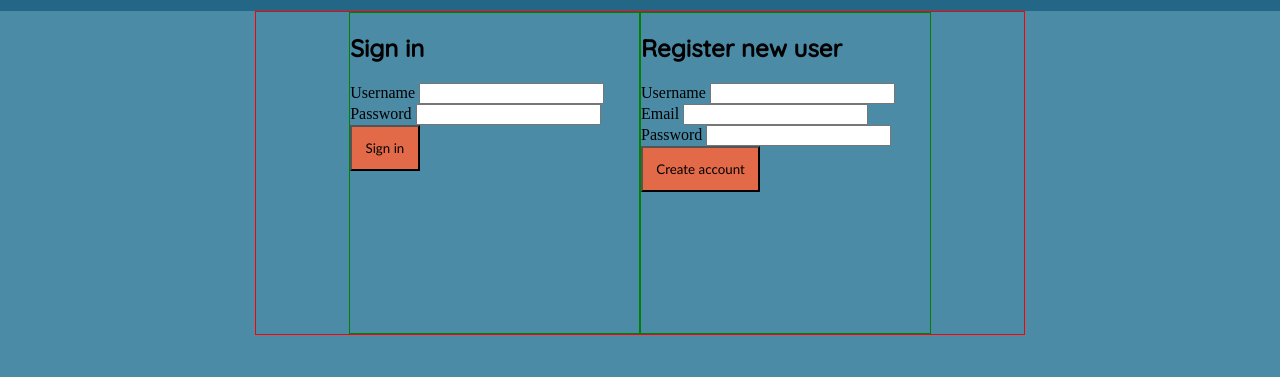
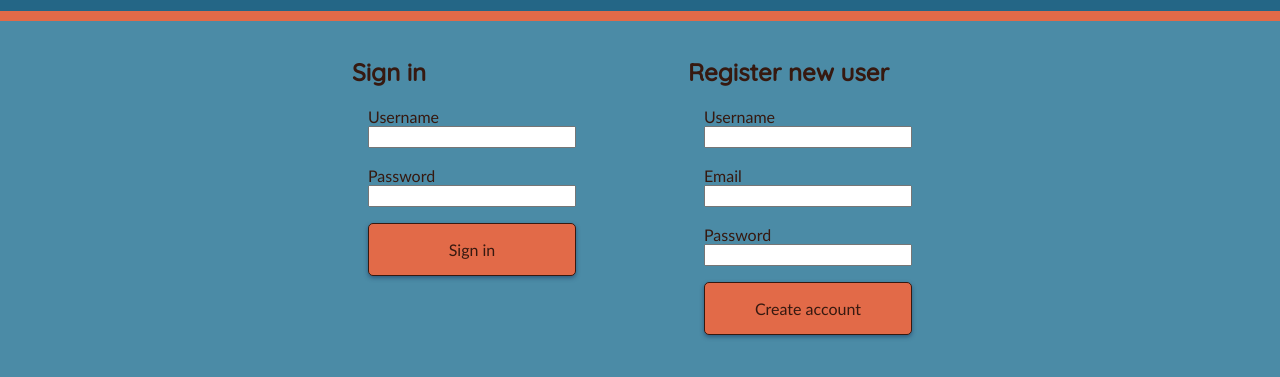
Before and after one commit to fredrikac/bookducks, a plain HTML site: page frontend/login.html in a window 1280 px wide. Shown: the part 117-494 px from the top of the page. Drawn offline with nearby package versions, Linux system fonts and the light colour scheme.

Commit message:
added form on profile page

```diff
--- a/frontend/login.html
+++ b/frontend/login.html
@@ -23,10 +23,10 @@
   </nav>
   </header>
   <main class="main">
-    <div class="forms">
-    <div>
+    <div class="forms-container">
+    <div class="form-wrap">
       <h2 class="h2-heading">Sign in</h2>
-      <form id="loginForm">
+      <form id="loginForm" class="form">
         <label for="username">Username</label>
         <input type="name" id="username" required class="input-field" /><br>
         <label for="password">Password</label>
@@ -34,15 +34,15 @@
         <button class="button" id="loginBtn">Sign in</button>
         </form>
     </div>
-    <div>
+    <div class="form-wrap">
       <h2 class="h2-heading">Register new user</h2>
-        <form id="createUser">
+        <form id="createUser" class="form">
           <label for="newUser">Username</label>
           <input type="text" id="newUser" required class="input-field" /><br>
           <label for="userEmail">Email</label>
           <input type="email" id="userEmail" required class="input-field" /><br>
           <label for="userPass">Password</label>
-          <input type="password" id="userPass" required class="input-field" /><br>
+          <input type="password" id="userPass" required class="input-field" />
           <button class="button" id="createBtn">Create account</button>
           </form>
     </div>
--- a/frontend/main.js
+++ b/frontend/main.js
@@ -85,3 +85,8 @@ createBtn.addEventListener('click', (e) => {
   e.preventDefault();
   register();
 });
+
+
+//PROFILE
+//hämta info från inloggad user
+//rendera ut på profil-sidan
--- a/frontend/style/_basic.scss
+++ b/frontend/style/_basic.scss
@@ -15,6 +15,7 @@
   display: flex;
   flex-direction: row;
   justify-content: space-between;
+  border-bottom: solid 10px $medium-orange;
 
   .nav-link {
     @include p-font;
@@ -40,16 +41,12 @@
 .main {
   display: flex;
   flex-direction: column;
-  align-items: center;
   justify-content: center;
   width: 60%;
-  border: solid 1px red;
 }
 
 .h1-bookducks {
-  color: $light-orange;
   @include logo-font;
-  letter-spacing: 4px;
 }
 
 .h2-heading {
@@ -62,6 +59,23 @@
 
 .button {
   background-color: $medium-orange;
+  color: $dark-blue;
+
   @include p-font;
   padding: 1em;
+  margin-top: 1em;
+  font-size: medium;
+
+  outline: none;
+  cursor: pointer;
+  border: 1px solid $dark-brown;
+  border-radius: 5px;
+  box-shadow: 0 2px 4px 0 rgba(20, 43, 85, 0.5);
+
 }
+
+.button:hover {
+
+  background-color: $medium-orange;
+  box-shadow: 0 12px 16px 0 rgba(0,0,0,0.24), 0 17px 50px 0 rgba(0,0,0,0.19);
+}
--- a/frontend/style/_login.scss
+++ b/frontend/style/_login.scss
@@ -1,11 +1,30 @@
 //LOGIN/REGISTER
-.forms {
+.forms-container {
   display: flex;
   flex-direction: row;
+  justify-content: space-evenly;
+  max-width: inherit;
+  margin-top: 1em;
 
-  div{
-    border: solid 1px green;
-    width: 100%;
+  .form-wrap {
+    display: flex;
+    flex-direction: column;
+
+    width: 15rem;
     height: 20rem;
+
+    .form {
+      display: flex;
+      flex-direction: column;
+      margin: 0em 1em;
+
+      label {
+        @include p-font;
+      }
+
+      input {
+        @include p-font;
+      }
+    }
   }
 }
--- a/frontend/style/_profile.scss
+++ b/frontend/style/_profile.scss
@@ -8,7 +8,33 @@
 }
 
 .container {
+  display: flex;
+  flex-direction: row;
+  justify-content: space-evenly;
+
   width: 23rem;//det här behöver ev ändras till annan mätenhet
 
   border: solid 1px magenta;
+
+
+    .form-wrap {
+      display: flex;
+      flex-direction: column;
+
+      width: 15rem;
+      height: 20rem;
+
+      .form {
+      display: flex;
+      flex-direction: column;
+
+      label {
+        @include p-font;
+      }
+
+      input {
+       @include p-font;
+      }
+    }
+  }
 }
--- a/frontend/style/_variables.scss
+++ b/frontend/style/_variables.scss
@@ -4,21 +4,24 @@
 //Fonts
 @mixin logo-font {
   font-family: 'Fredoka One', cursive;
+  color: $light-orange;
+  letter-spacing: 4px;
 }
 
 @mixin h2-font {
   font-family: 'Quicksand', sans-serif;
+  color: $dark-brown;
 }
 
 @mixin p-font {
   font-family:'Gill Sans', 'Gill Sans MT', Calibri, 'Trebuchet MS', sans-serif;
+  color: $dark-brown;
 }
 
 
 //Colors
 $light-blue: #4b8ba6;
 $light-blue-2: #499bb0;
-
 
 $medium-blue: #246686;
 
@@ -28,6 +31,4 @@ $light-orange: #f8a891;
 $medium-orange: #e26a48;
 $dark-orange: #cd5b37;
 
-$dark-brown: #5f2b1d;
-
-//Fonts
+$dark-brown: #361910;
```
Also changed, not shown: frontend/profile.html (+24 -1 lines), frontend/style/style.css, 1 other file.
